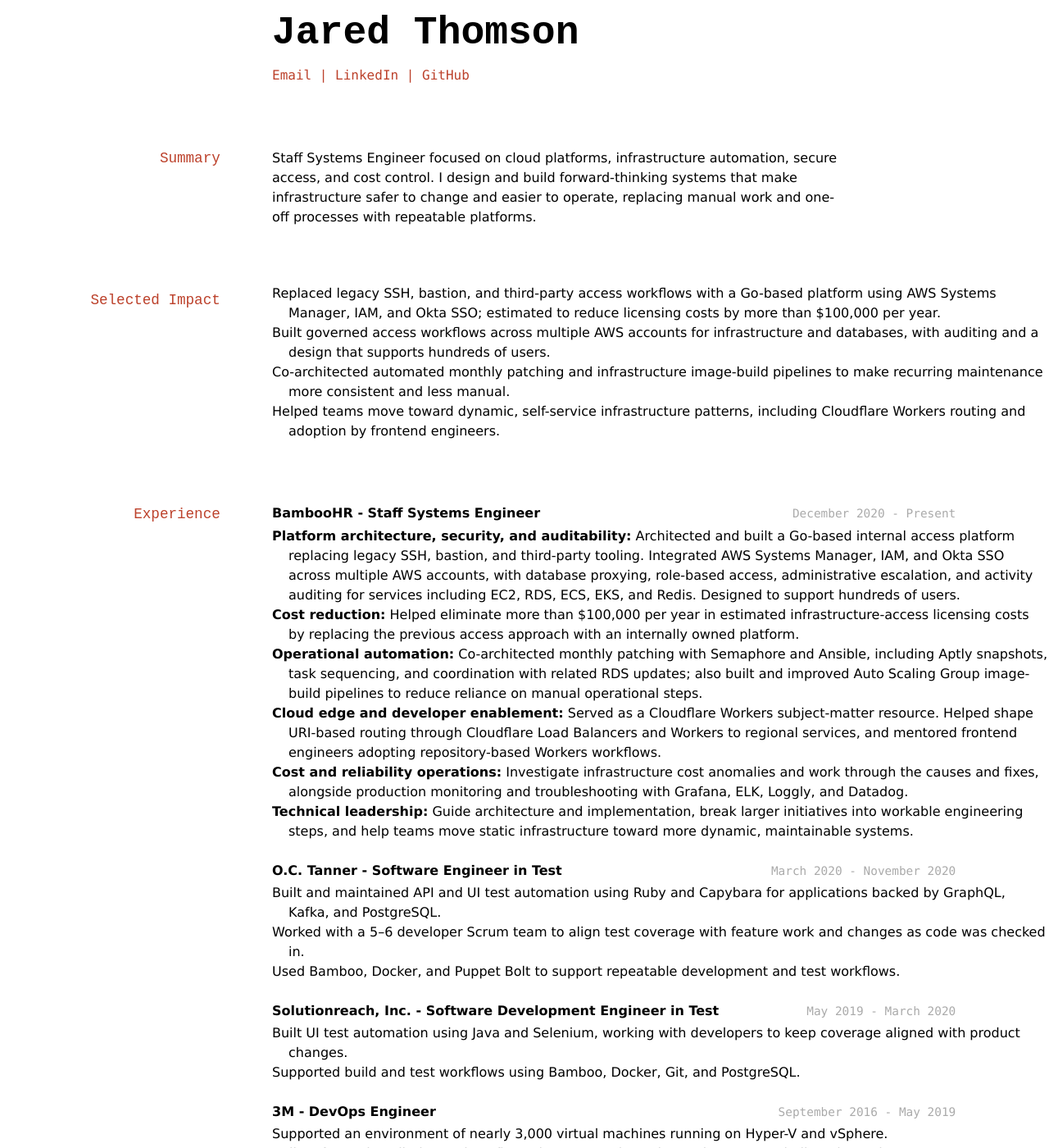
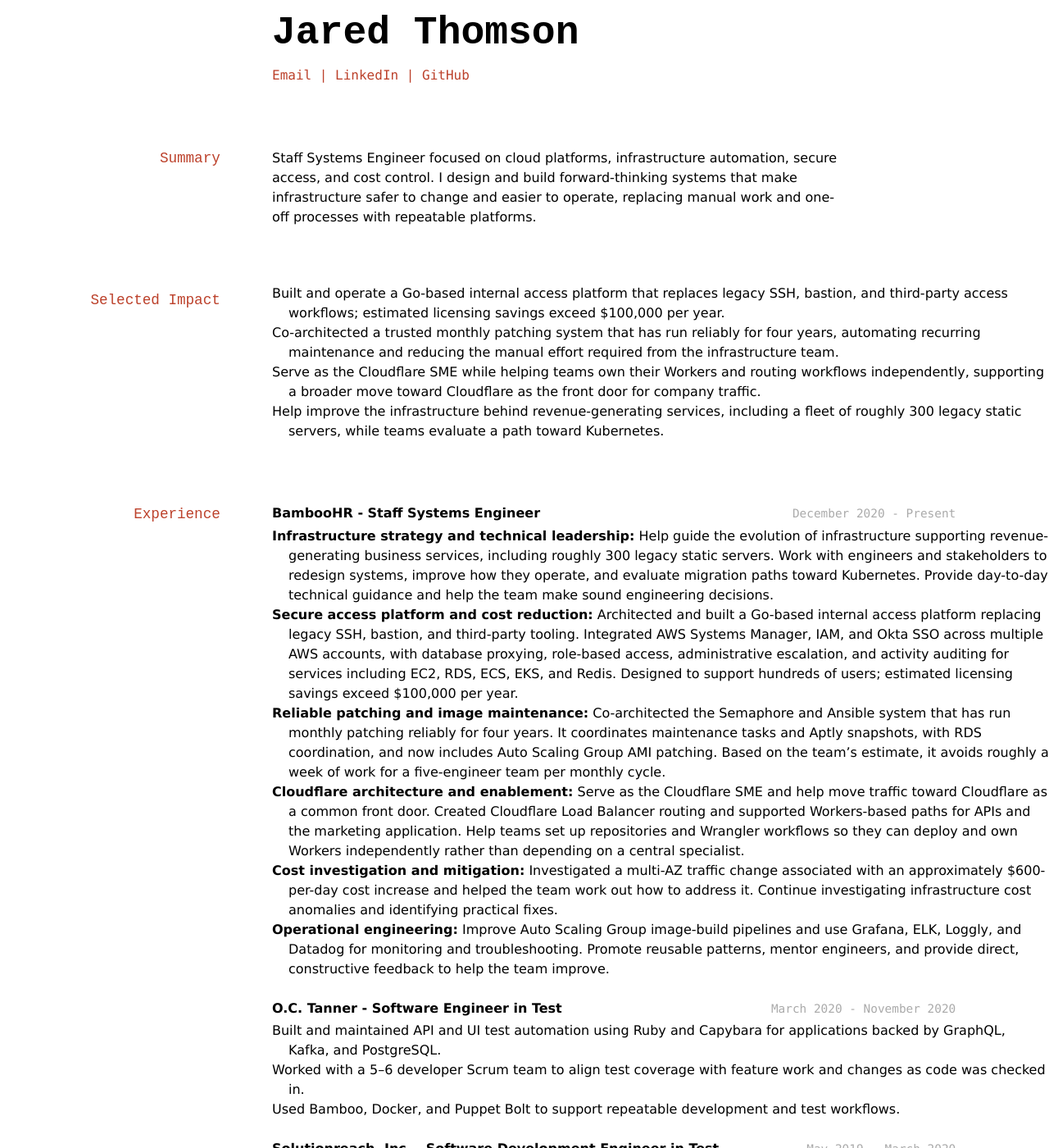
Before and after one commit to jaredt87/resume, a Jekyll site: the page built from docs/index.md, in a window 1280 px wide and 1400 px high. Shown: the whole window at 82% size. Built offline with Jekyll 4.4.1, drawn with Linux system fonts in a browser that asks for light colours.

Commit message:
Strengthen Staff Systems Engineer impact and scope

```diff
--- a/docs/index.md
+++ b/docs/index.md
@@ -16,22 +16,22 @@ Staff Systems Engineer focused on cloud platforms, infrastructure automation, se
 
 ## Selected Impact
 
-- Replaced legacy SSH, bastion, and third-party access workflows with a Go-based platform using AWS Systems Manager, IAM, and Okta SSO; estimated to reduce licensing costs by more than $100,000 per year.
-- Built governed access workflows across multiple AWS accounts for infrastructure and databases, with auditing and a design that supports hundreds of users.
-- Co-architected automated monthly patching and infrastructure image-build pipelines to make recurring maintenance more consistent and less manual.
-- Helped teams move toward dynamic, self-service infrastructure patterns, including Cloudflare Workers routing and adoption by frontend engineers.
+- Built and operate a Go-based internal access platform that replaces legacy SSH, bastion, and third-party access workflows; estimated licensing savings exceed $100,000 per year.
+- Co-architected a trusted monthly patching system that has run reliably for four years, automating recurring maintenance and reducing the manual effort required from the infrastructure team.
+- Serve as the Cloudflare SME while helping teams own their Workers and routing workflows independently, supporting a broader move toward Cloudflare as the front door for company traffic.
+- Help improve the infrastructure behind revenue-generating services, including a fleet of roughly 300 legacy static servers, while teams evaluate a path toward Kubernetes.
 
 ## Experience
 
 `December 2020 - Present`
 __BambooHR - Staff Systems Engineer__
 
-- **Platform architecture, security, and auditability:** Architected and built a Go-based internal access platform replacing legacy SSH, bastion, and third-party tooling. Integrated AWS Systems Manager, IAM, and Okta SSO across multiple AWS accounts, with database proxying, role-based access, administrative escalation, and activity auditing for services including EC2, RDS, ECS, EKS, and Redis. Designed to support hundreds of users.
-- **Cost reduction:** Helped eliminate more than $100,000 per year in estimated infrastructure-access licensing costs by replacing the previous access approach with an internally owned platform.
-- **Operational automation:** Co-architected monthly patching with Semaphore and Ansible, including Aptly snapshots, task sequencing, and coordination with related RDS updates; also built and improved Auto Scaling Group image-build pipelines to reduce reliance on manual operational steps.
-- **Cloud edge and developer enablement:** Served as a Cloudflare Workers subject-matter resource. Helped shape URI-based routing through Cloudflare Load Balancers and Workers to regional services, and mentored frontend engineers adopting repository-based Workers workflows.
-- **Cost and reliability operations:** Investigate infrastructure cost anomalies and work through the causes and fixes, alongside production monitoring and troubleshooting with Grafana, ELK, Loggly, and Datadog.
-- **Technical leadership:** Guide architecture and implementation, break larger initiatives into workable engineering steps, and help teams move static infrastructure toward more dynamic, maintainable systems.
+- **Infrastructure strategy and technical leadership:** Help guide the evolution of infrastructure supporting revenue-generating business services, including roughly 300 legacy static servers. Work with engineers and stakeholders to redesign systems, improve how they operate, and evaluate migration paths toward Kubernetes. Provide day-to-day technical guidance and help the team make sound engineering decisions.
+- **Secure access platform and cost reduction:** Architected and built a Go-based internal access platform replacing legacy SSH, bastion, and third-party tooling. Integrated AWS Systems Manager, IAM, and Okta SSO across multiple AWS accounts, with database proxying, role-based access, administrative escalation, and activity auditing for services including EC2, RDS, ECS, EKS, and Redis. Designed to support hundreds of users; estimated licensing savings exceed $100,000 per year.
+- **Reliable patching and image maintenance:** Co-architected the Semaphore and Ansible system that has run monthly patching reliably for four years. It coordinates maintenance tasks and Aptly snapshots, with RDS coordination, and now includes Auto Scaling Group AMI patching. Based on the team's estimate, it avoids roughly a week of work for a five-engineer team per monthly cycle.
+- **Cloudflare architecture and enablement:** Serve as the Cloudflare SME and help move traffic toward Cloudflare as a common front door. Created Cloudflare Load Balancer routing and supported Workers-based paths for APIs and the marketing application. Help teams set up repositories and Wrangler workflows so they can deploy and own Workers independently rather than depending on a central specialist.
+- **Cost investigation and mitigation:** Investigated a multi-AZ traffic change associated with an approximately $600-per-day cost increase and helped the team work out how to address it. Continue investigating infrastructure cost anomalies and identifying practical fixes.
+- **Operational engineering:** Improve Auto Scaling Group image-build pipelines and use Grafana, ELK, Loggly, and Datadog for monitoring and troubleshooting. Promote reusable patterns, mentor engineers, and provide direct, constructive feedback to help the team improve.
 
 `March 2020 - November 2020`
 __O.C. Tanner - Software Engineer in Test__
```
